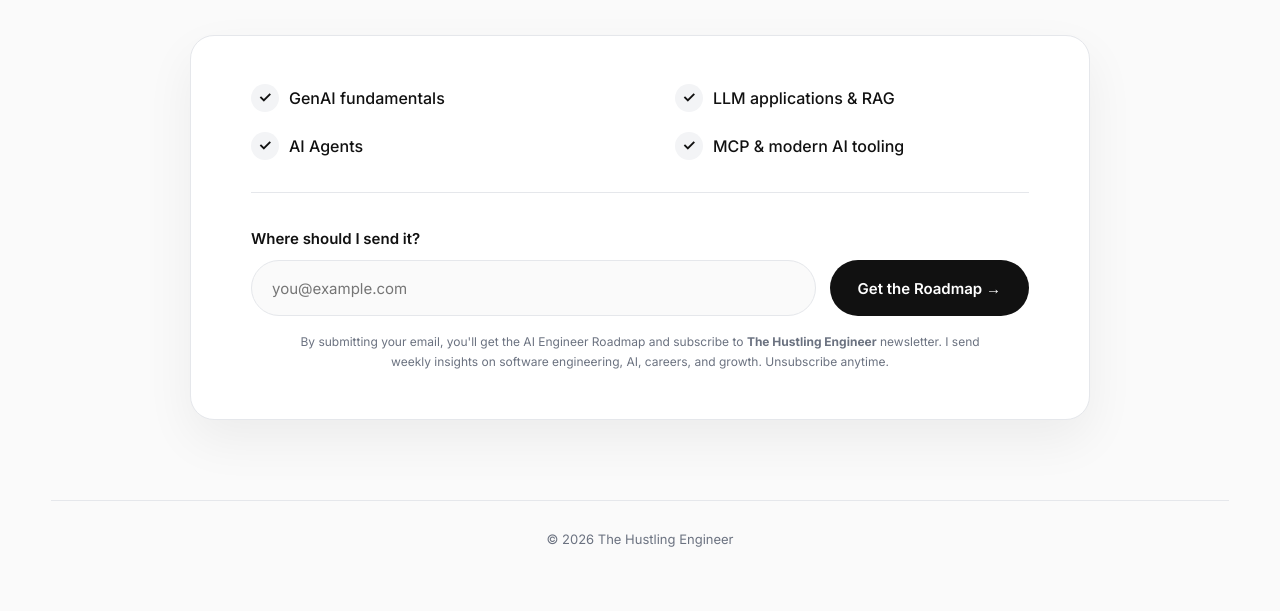
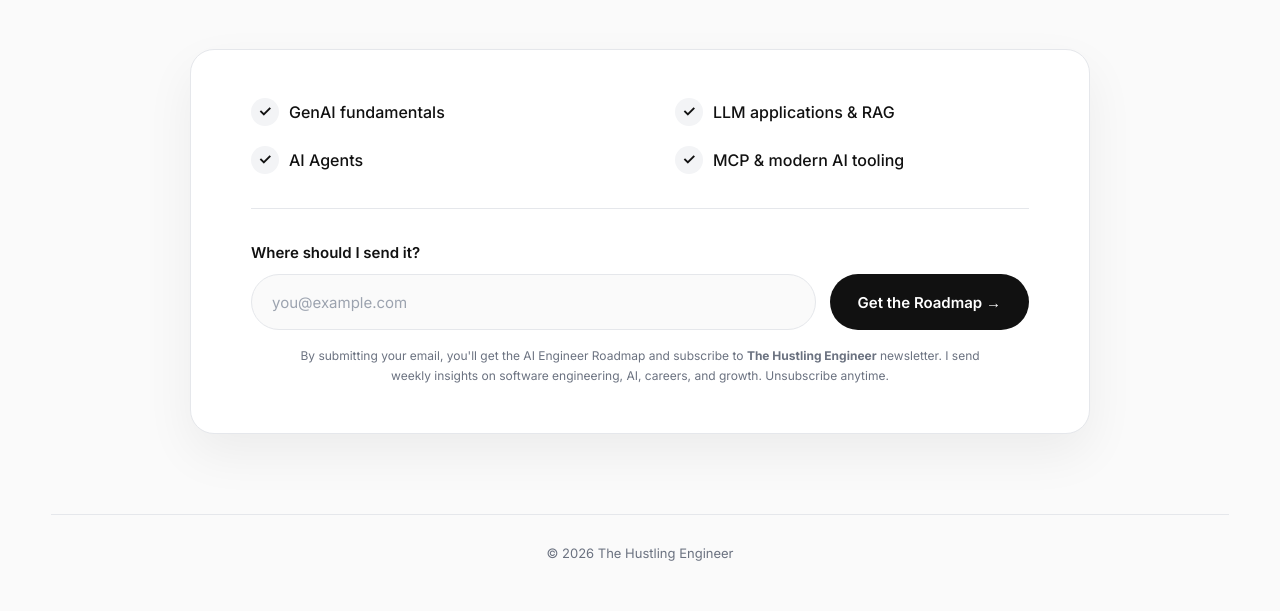
Before and after one commit to hemantpandey17/the-hustling-engineer-site, a plain HTML site: page ai-roadmap/index.html in a window 1280 px wide. Shown: the part 415-1026 px from the top of the page. Drawn offline with Linux system fonts and the light colour scheme.

Commit message:
Update styles for layout and spacing adjustments

```diff
--- a/ai-roadmap/style.css
+++ b/ai-roadmap/style.css
@@ -24,7 +24,7 @@ body {
 
 .container {
     width: min(1180px, 92%);
-    margin: auto;
+    margin: 0 auto;
 }
 
 
@@ -78,7 +78,7 @@ body {
     max-width: 1000px;
     margin: 0 auto;
 
-    padding-top: 95px;
+    padding-top: 105px;
     padding-bottom: 80px;
 
     text-align: center;
@@ -89,6 +89,8 @@ body {
 
     padding: 10px 18px;
 
+    margin-bottom: 28px;
+
     border: 1px solid var(--border);
     border-radius: 999px;
 
@@ -97,8 +99,6 @@ body {
     font-size: 13px;
     font-weight: 700;
     letter-spacing: 0.5px;
-
-    margin-bottom: 28px;
 }
 
 h1 {
@@ -106,17 +106,17 @@ h1 {
     line-height: 1.05;
     letter-spacing: -3px;
 
-    margin-bottom: 22px;
+    margin-bottom: 24px;
 }
 
 .subtitle {
     max-width: 720px;
     margin: 0 auto;
 
+    color: var(--muted);
+
     font-size: 20px;
     line-height: 1.6;
-
-    color: var(--muted);
 }
 
 
@@ -125,9 +125,10 @@ h1 {
 ======================================== */
 
 .resource-card {
+    width: 100%;
     max-width: 900px;
 
-    margin: 50px auto 0;
+    margin: 52px auto 0;
     padding: 48px 60px;
 
     background: var(--white);
@@ -153,8 +154,8 @@ h1 {
     column-gap: 70px;
     row-gap: 20px;
 
-    padding-bottom: 32px;
-    margin-bottom: 36px;
+    padding-bottom: 34px;
+    margin-bottom: 34px;
 
     border-bottom: 1px solid var(--border);
 }
@@ -163,9 +164,10 @@ h1 {
     display: flex;
     align-items: center;
 
+    min-height: 28px;
+
     font-size: 16px;
     font-weight: 500;
-
     line-height: 1.5;
 }
 
@@ -205,6 +207,8 @@ label {
 
 .form-row {
     display: flex;
+    align-items: center;
+
     gap: 14px;
 }
 
@@ -233,20 +237,22 @@ input:focus {
     border-color: #999999;
 }
 
+input::placeholder {
+    color: #9ca3af;
+}
+
 button {
     height: 56px;
 
-    border: none;
-
     padding: 0 28px;
 
+    border: none;
     border-radius: 999px;
 
     background: var(--text);
     color: var(--white);
 
     font-family: inherit;
-
     font-size: 15px;
     font-weight: 600;
 
@@ -272,7 +278,7 @@ button:disabled {
 ======================================== */
 
 .subscription-note {
-    max-width: 700px;
+    max-width: 720px;
 
     margin: 16px auto 0;
 
@@ -313,7 +319,6 @@ button:disabled {
     color: #b91c1c;
 
     font-size: 14px;
-
     text-align: center;
 }
 
@@ -351,7 +356,6 @@ footer {
 
     .header-button {
         padding: 10px 16px;
-
         font-size: 13px;
     }
 
@@ -409,6 +413,7 @@ footer {
 
     .form-row {
         flex-direction: column;
+        align-items: stretch;
 
         gap: 10px;
     }
@@ -416,15 +421,14 @@ footer {
     input,
     button {
         width: 100%;
-
         height: 54px;
     }
 
 
     .subscription-note {
+        margin-top: 14px;
+
         font-size: 11px;
         line-height: 1.55;
-
-        margin-top: 14px;
     }
 }
```
